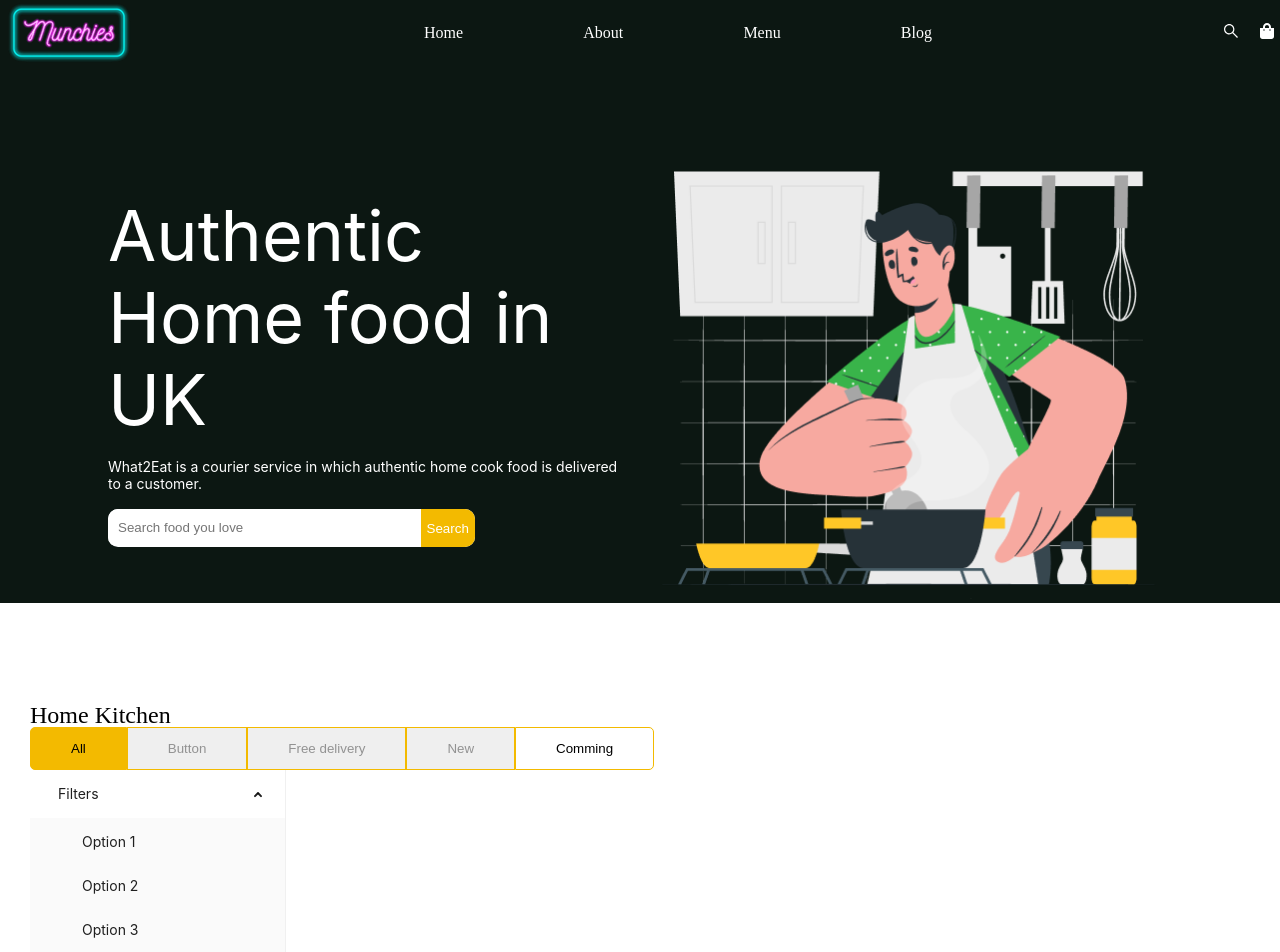
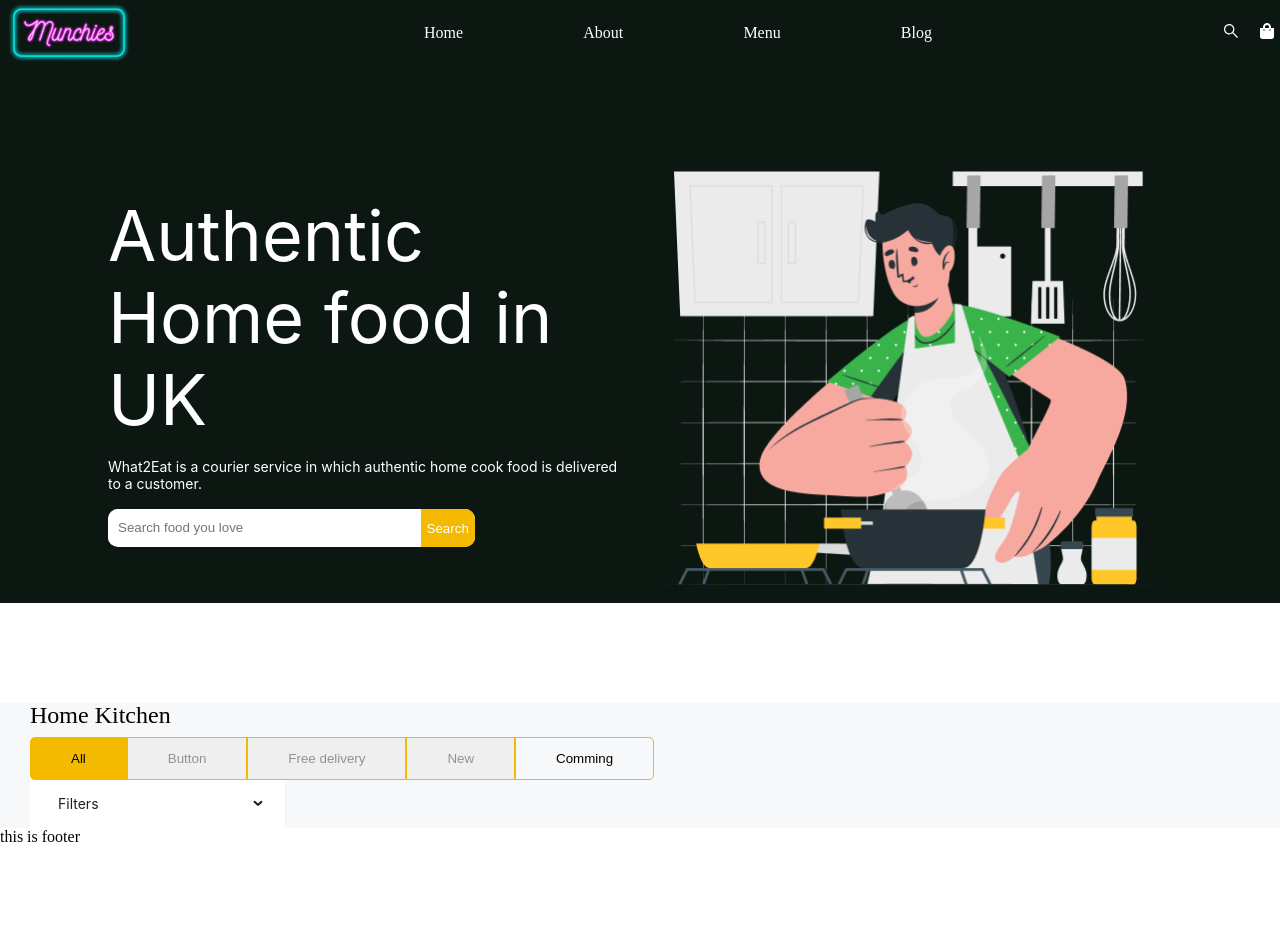
Before and after one commit to MuhammadJunaid01/munichies-bd, a Next.js app: page / in a window 1280 px wide. Shown: the top 952 px of the page. After the commit the page ends 846 px from the top, so only its background shows below. Built offline with nearby package versions, Linux system fonts and the light colour scheme; a web font is replaced by a local one.

Commit message:
add some rules eslint

```diff
--- a/component/filterMenu/FilterMenu.tsx
+++ b/component/filterMenu/FilterMenu.tsx
@@ -30,7 +30,7 @@ const items: MenuItem[] = [
 // submenu keys of first level
 const rootSubmenuKeys = ['sub1', 'sub2', 'sub4']
 const FilterMenu = () => {
-  const [openKeys, setOpenKeys] = useState(['sub1'])
+  const [openKeys, setOpenKeys] = useState(['sub2'])
 
   const onOpenChange: MenuProps['onOpenChange'] = (keys) => {
     const latestOpenKey = keys.find((key) => openKeys.indexOf(key) === -1)
--- a/component/home_kitchen/HomeKitchen.tsx
+++ b/component/home_kitchen/HomeKitchen.tsx
@@ -5,13 +5,20 @@ const HomeKitchen = (props: HomeKitchenProps) => {
   return (
     <div
       style={{
-        backgroundColor: 'inherit',
+        backgroundColor: 'var(--bg-light)',
         marginTop: '100px',
         padding: '0px 30px',
       }}
     >
       <div className="title">
-        <p style={{ fontSize: '24px', lineHeight: '24px', color: '#000000' }}>
+        <p
+          style={{
+            fontSize: '24px',
+            lineHeight: '24px',
+            color: '#000000',
+            margin: '10px 0px',
+          }}
+        >
           {title}
         </p>
       </div>
--- a/styles/globals.css
+++ b/styles/globals.css
@@ -111,6 +111,8 @@ a {
 :root {
   --main-bg-color: #0c1712;
   --main-text-color: #ffffff;
+  --bg-secoundary: #f3ba00;
+  --bg-light: #f7f8fa;
 }
 html,
 body {
@@ -119,6 +121,7 @@ body {
   padding: 0;
   margin: 0;
   font-family: 'Gilroy-Medium';
+  /* background-color: var(--main-bg-color); */
 }
 
 h1,
```
Also changed, not shown: component/input/Input.tsx (+2 -9 lines), .eslintrc.json.
